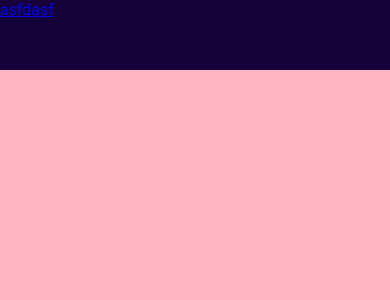
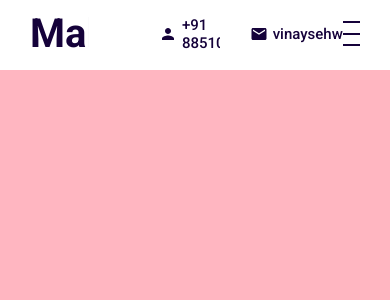
Before and after one commit to VinaySehwag14/Portfolio, a React (Create React App) app: page / in a window 390 px wide. Shown: the top 300 px of the page. Built offline with nearby package versions, Linux system fonts and the light colour scheme.

Commit message:
All set till hamburger

```diff
--- a/package.json
+++ b/package.json
@@ -3,6 +3,10 @@
   "version": "0.1.0",
   "private": true,
   "dependencies": {
+    "@emotion/react": "^11.4.1",
+    "@emotion/styled": "^11.3.0",
+    "@mui/icons-material": "^5.0.3",
+    "@mui/material": "^5.0.3",
     "@testing-library/jest-dom": "^5.14.1",
     "@testing-library/react": "^11.2.7",
     "@testing-library/user-event": "^12.8.3",
@@ -10,6 +14,7 @@
     "react": "^17.0.2",
     "react-dom": "^17.0.2",
     "react-scripts": "4.0.3",
+    "react-scroll": "^1.8.4",
     "start": "^5.1.0",
     "web-vitals": "^1.1.2"
   },
--- a/public/index.html
+++ b/public/index.html
@@ -25,6 +25,9 @@
         padding: 0%;
         overflow-x: hidden;
       }
+      html {
+        scroll-behavior: smooth;
+      }
     </style>
 
     <title>Portfolio Website</title>
--- a/src/App.js
+++ b/src/App.js
@@ -5,12 +5,14 @@
 import Portfolio from "./components/portfolio/Portfolio";
 import Testimonial from "./components/testimonial/Testimonial";
 import Contact from "./components/contact/Contact";
+import { useState } from "react";
 
 // * top -- sec ---intro ---portfolio ---work...
 function App() {
+  const [menuOpen, setMenuOpen] = useState(false);
   return (
     <div className="app">
-      <Topbar />
+      <Topbar menuOpen={menuOpen} setMenuOpen={setMenuOpen} />
       <div className="sections">
         <Intro />
         <Portfolio />
--- a/src/app.scss
+++ b/src/app.scss
@@ -4,11 +4,12 @@
   .sections {
     width: 100%;
     height: calc(100vh - 70px);
-    background-color: red;
+    background-color: lightsalmon;
     position: relative;
     top: 70px;
+
     scroll-snap-type: y mandatory;
-    scrollbar-width: none; //*for firefox
+    scrollbar-width: none; //for firefox
     &::-webkit-scrollbar {
       display: none;
     }
--- a/src/components/topbar/Topbar.jsx
+++ b/src/components/topbar/Topbar.jsx
@@ -1,13 +1,30 @@
+import { Mail, Person } from "@mui/icons-material";
 import "./topbar.scss";
 
-const Topbar = () => {
+const Topbar = ({ menuOpen, setMenuOpen }) => {
   return (
-    <div className="topbar">
+    <div className={"topbar " + (menuOpen && "active")}>
       <div className="wrapper">
         <div className="left">
-          <a href="#intro">asfdasf</a>
+          <a href="#intro" className="logo">
+            Malang
+          </a>
+          <div className="itemContainer">
+            <Person className="icon" />
+            <span>+91 8851039997</span>
+          </div>
+          <div className="itemContainer">
+            <Mail className="icon" />
+            <span>vinaysehwag14@gmail.com</span>
+          </div>
         </div>
-        <div className="right"></div>
+        <div className="right">
+          <div className="hamburger" onClick={() => setMenuOpen(!menuOpen)}>
+            <span className="line1"></span>
+            <span className="line2"></span>
+            <span className="line3"></span>
+          </div>
+        </div>
       </div>
     </div>
   );
--- a/src/components/topbar/topbar.scss
+++ b/src/components/topbar/topbar.scss
@@ -3,8 +3,90 @@
 .topbar {
   width: 100%;
   height: 70px;
-  background-color: $mainColor;
+  background-color: white;
+  color: $mainColor;
   position: fixed;
   top: 0;
-  z-index: 999;
+  z-index: 3;
+  transition: all 1s ease;
+
+  .wrapper {
+    padding: 10px 30px;
+    display: flex;
+    align-items: center;
+    justify-content: space-between;
+
+    .left {
+      display: flex;
+      align-items: center;
+
+      .logo {
+        font-size: 40px;
+        font-weight: 700;
+        text-decoration: none;
+        color: inherit;
+        margin-right: 40px;
+      }
+
+      .itemContainer {
+        display: flex;
+        align-items: center;
+        margin-left: 30px;
+
+        // @include mobile {
+        //   display: none;
+        // }
+
+        .icon {
+          font-size: 18px;
+          margin-right: 5px;
+        }
+
+        span {
+          font-size: 15px;
+          font-weight: 500;
+        }
+      }
+    }
+
+    .right {
+      .hamburger {
+        width: 32px;
+        height: 25px;
+        display: flex;
+        flex-direction: column;
+        justify-content: space-between;
+        cursor: pointer;
+
+        span {
+          width: 100%;
+          height: 2px;
+          background-color: $mainColor;
+          transform-origin: left;
+          transition: all 2s ease;
+        }
+      }
+    }
+  }
+
+  &.active {
+    background-color: $mainColor;
+    color: white;
+
+    .hamburger {
+      span {
+        &:first-child {
+          background-color: white;
+          transform: rotate(45deg);
+        }
+        &:nth-child(2) {
+          opacity: 0;
+        }
+        &:last-child {
+          background-color: white;
+          transform: rotate(-45deg);
+        }
+      }
+    }
+  }
 }
```
Also changed, not shown: 1 other file (tests, documents, lock files or other folders).
